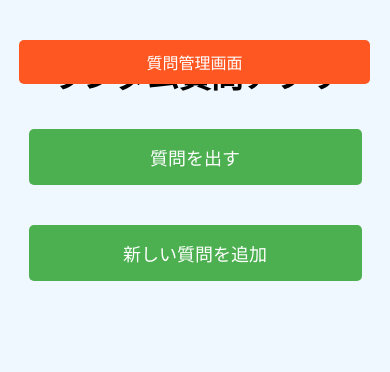
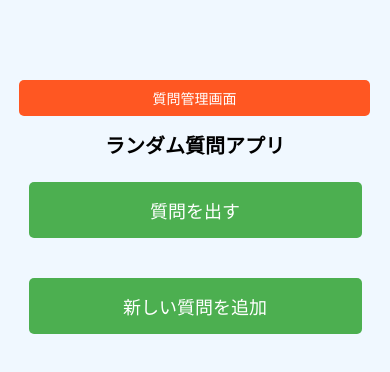
Before and after one commit to masashi1020/question, a plain HTML site: page index.html in a window 390 px wide. Drawn offline with Linux system fonts and the light colour scheme.

Commit message:
Add files via upload

```diff
--- a/styles.css
+++ b/styles.css
@@ -11,6 +11,7 @@ body {
 .container {
     margin-top: 50px;
     position: relative;
+    padding: 10px;
 }
 
 /* 管理画面ボタン（右上に配置） */
@@ -26,10 +27,17 @@ body {
     font-size: 16px;
     cursor: pointer;
     transition: background-color 0.3s;
+    z-index: 10;
 }
 
 .manage-button:hover {
     background-color: #e64a19;
+}
+
+/* タイトル */
+h1 {
+    margin-top: 20px;
+    font-size: 24px;
 }
 
 /* ボタン */
@@ -89,11 +97,21 @@ button:hover {
     align-items: center;
 }
 
-/* モバイル対応 */
+/* レスポンシブデザイン */
 @media (max-width: 768px) {
     .container {
-        margin-top: 20px;
+        margin-top: 60px;
         padding: 10px;
+    }
+
+    h1 {
+        font-size: 20px;
+        margin-top: 60px; /* ボタンと重ならないように調整 */
+    }
+
+    .manage-button {
+        padding: 8px 16px;
+        font-size: 14px;
     }
 
     button {
```
